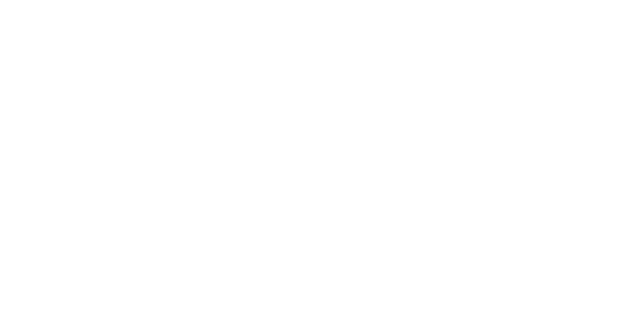
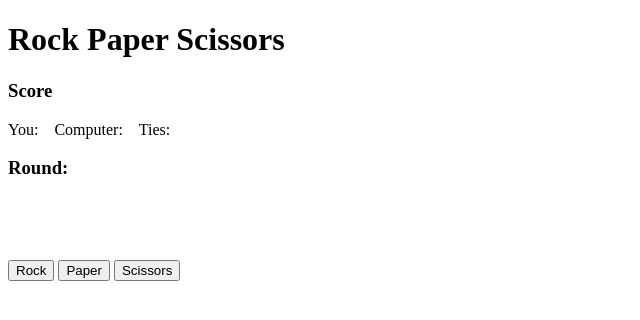
Before and after one commit to jason-m-joseph/odin-rock-paper-scissors, a plain HTML site: page index.html in a window 1280 px wide. Shown: the whole page, without its empty margins (0-640 px from the left). Drawn offline with Linux system fonts and the light colour scheme.

Commit message:
created HTML userface.  added defer to external js src

```diff
--- a/index.html
+++ b/index.html
@@ -4,10 +4,34 @@
     <meta charset="UTF-8">
     <meta http-equiv="X-UA-Compatible" content="IE=edge">
     <meta name="viewport" content="width=device-width, initial-scale=1.0">
-    <script src="js.js"></script>
+    <script src="js.js" defer></script>
     <title>Rock Paper Scissors - T.O.P. Project.</title>
+    <style>
+        #content {
+            height: 50px;
+            margin-bottom: 12px;
+        }
+        #hands, #results {
+            margin: 4px 0px;
+        }
+    </style>
 </head>
 <body>
+    <div id="container">
+        <h1>Rock Paper Scissors</h1>
 
+        <h3>Score</h3>
+        <div id="score">You: &nbsp;&nbsp;&nbsp;Computer: &nbsp;&nbsp;&nbsp;Ties: &nbsp;</div>
+
+        <h3 id="round">Round: </h3>
+        <div id="content">
+            <div id="hands"></div>
+            <div id="results">&nbsp;</div>
+        </div>
+    </div>
+
+    <button id="rock">Rock</button>
+    <button id="paper">Paper</button>
+    <button id="scissors">Scissors</button>
 </body>
 </html>
```
